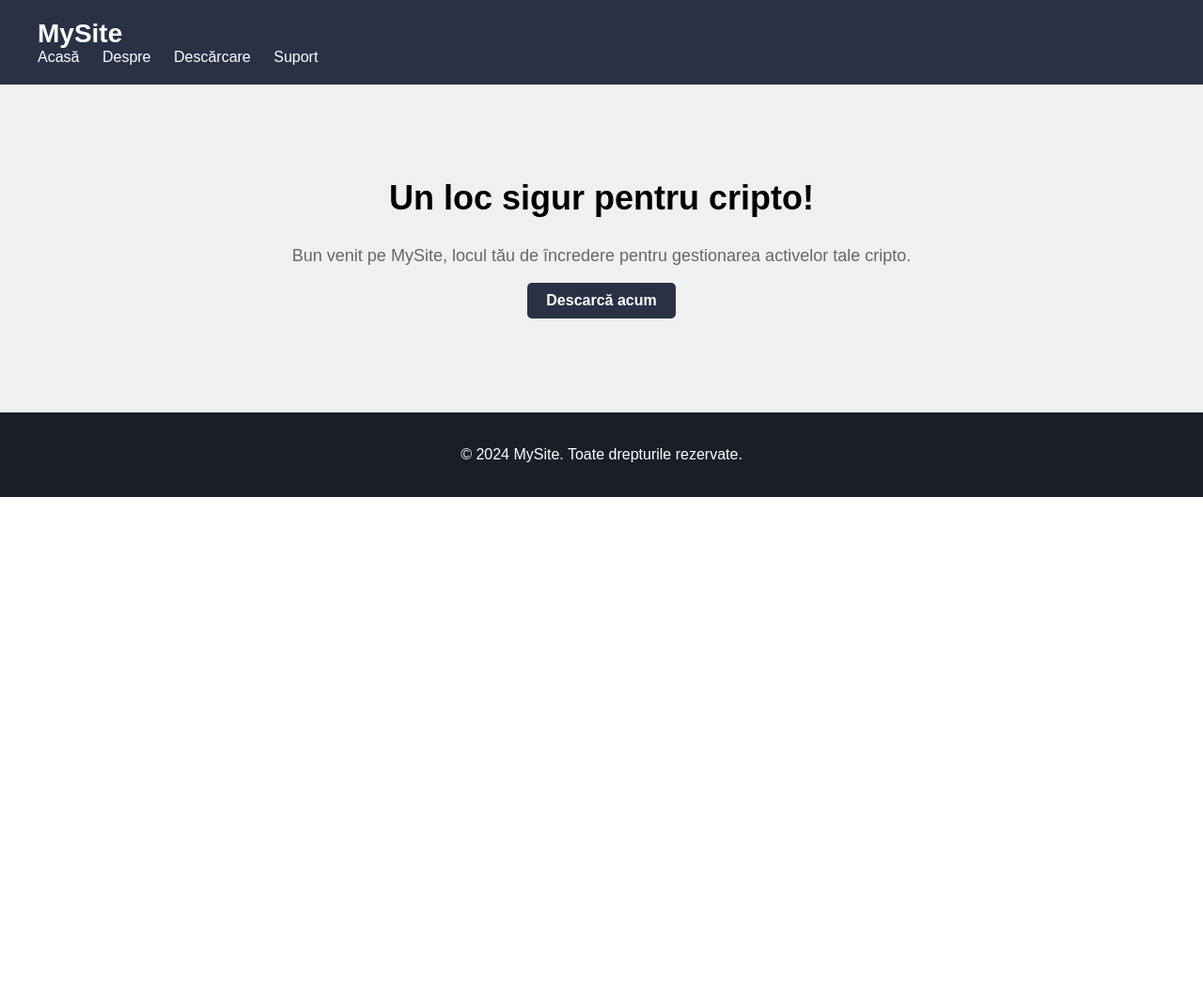
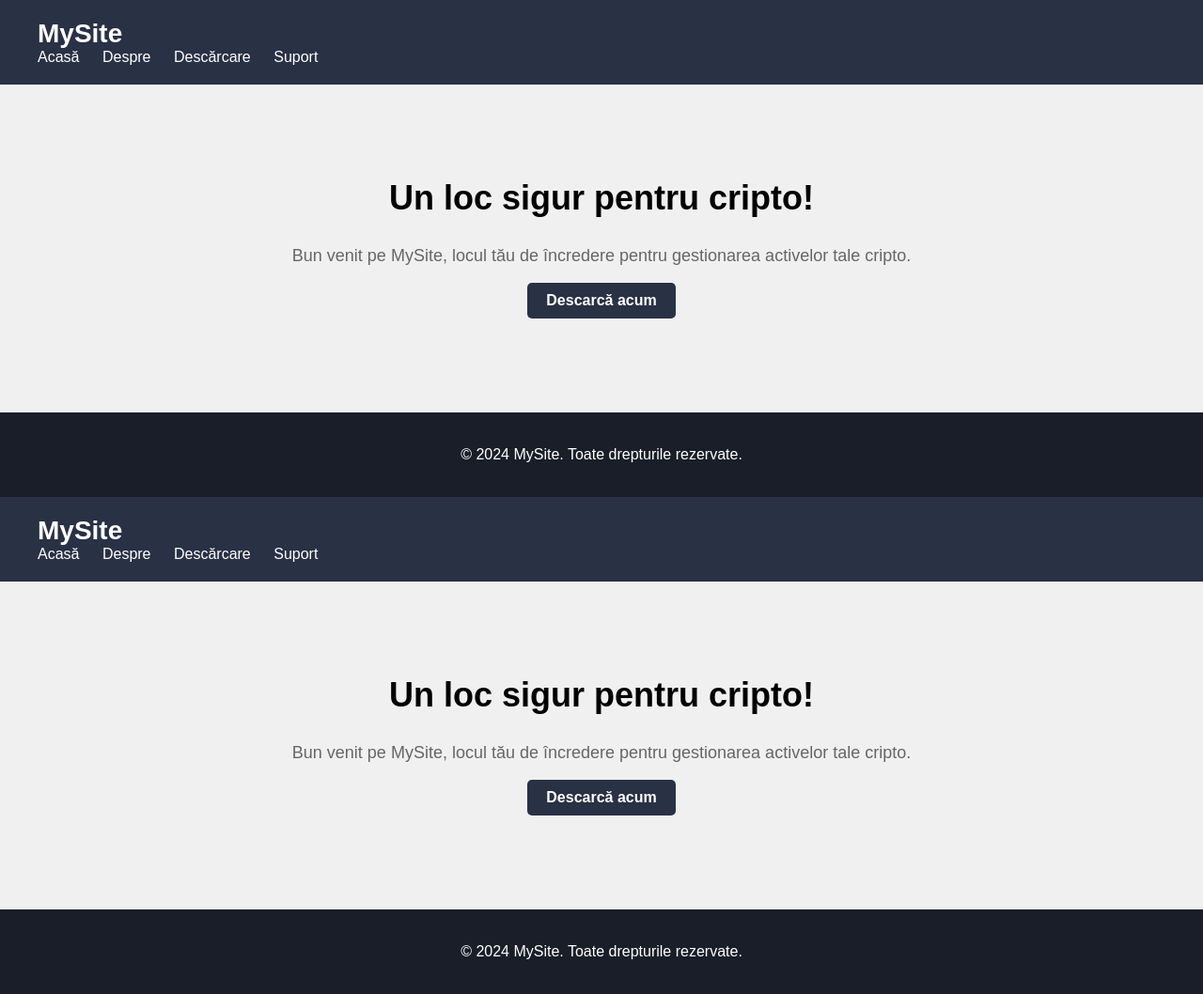
Before and after one commit to Akuma9923/MetaMask, a plain HTML site: page index.html in a window 1280 px wide. Shown: the whole page at 94% size. Before the commit the page ends 800 px from the top, so only its background shows below. Drawn offline with Linux system fonts and the light colour scheme.

Commit message:
Added initial HTML and CSS

```diff
--- a/index.html
+++ b/index.html
@@ -34,3 +34,39 @@
     </footer>
 </body>
 </html>
+<!DOCTYPE html>
+<html lang="en">
+<head>
+    <meta charset="UTF-8">
+    <meta name="viewport" content="width=device-width, initial-scale=1.0">
+    <title>MySite</title>
+    <link rel="stylesheet" href="styles.css">
+</head>
+<body>
+    <header>
+        <div class="container">
+            <h1>MySite</h1>
+            <nav>
+                <ul>
+                    <li><a href="#">Acasă</a></li>
+                    <li><a href="#">Despre</a></li>
+                    <li><a href="#">Descărcare</a></li>
+                    <li><a href="#">Suport</a></li>
+                </ul>
+            </nav>
+        </div>
+    </header>
+    <section class="hero">
+        <div class="container">
+            <h2>Un loc sigur pentru cripto!</h2>
+            <p>Bun venit pe MySite, locul tău de încredere pentru gestionarea activelor tale cripto.</p>
+            <a href="#" class="btn">Descarcă acum</a>
+        </div>
+    </section>
+    <footer>
+        <div class="container">
+            <p>&copy; 2024 MySite. Toate drepturile rezervate.</p>
+        </div>
+    </footer>
+</body>
+</html>
--- a/styles.css
+++ b/styles.css
@@ -74,3 +74,79 @@ footer {
     padding: 20px 0;
     text-align: center;
 }
+body {
+    font-family: Arial, sans-serif;
+    margin: 0;
+    padding: 0;
+}
+
+.container {
+    max-width: 1200px;
+    margin: 0 auto;
+    padding: 0 20px;
+}
+
+header {
+    background-color: #293145;
+    color: #ffffff;
+    padding: 20px 0;
+}
+
+header h1 {
+    margin: 0;
+    font-size: 28px;
+}
+
+header nav ul {
+    list-style: none;
+    margin: 0;
+    padding: 0;
+}
+
+header nav ul li {
+    display: inline;
+    margin-right: 20px;
+}
+
+header nav ul li a {
+    color: #ffffff;
+    text-decoration: none;
+}
+
+.hero {
+    background-color: #f0f0f0;
+    padding: 100px 0;
+    text-align: center;
+}
+
+.hero h2 {
+    margin-top: 0;
+    font-size: 36px;
+}
+
+.hero p {
+    font-size: 18px;
+    color: #666666;
+}
+
+.btn {
+    display: inline-block;
+    background-color: #293145;
+    color: #ffffff;
+    padding: 10px 20px;
+    text-decoration: none;
+    border-radius: 5px;
+    font-weight: bold;
+    transition: background-color 0.3s;
+}
+
+.btn:hover {
+    background-color: #1a1e29;
+}
+
+footer {
+    background-color: #1a1e29;
+    color: #ffffff;
+    padding: 20px 0;
+    text-align: center;
+}
```
